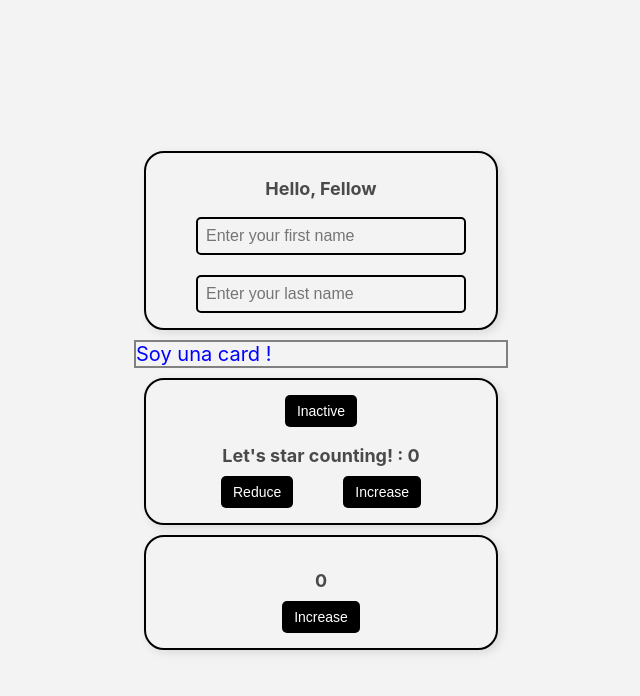
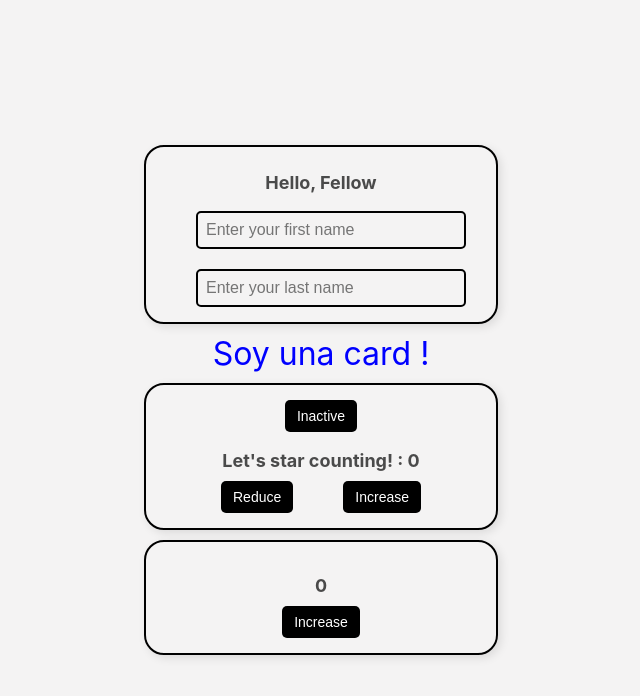
Before and after one commit to hectorflores28/reactjs-course, a React (Create React App) app: page / in a window 1280 px wide. Shown: the top 696 px of the page, without its empty margins (319-959 px from the left). Built offline with nearby package versions, Linux system fonts and the light colour scheme; the HTML template or start-up script is replaced by a standard one.

Commit message:
ReactJS Estilos en linea

```diff
--- a/src/components/Card/Card.jsx
+++ b/src/components/Card/Card.jsx
@@ -1,8 +1,13 @@
 // import styles from './Card.module.scss'
 
 const Card = () => {
+    const textStyles = {
+        color: "blue",
+        fontSize: "2rem",
+        textAlign: "center",
+    }
     return (
-        <div style={{ color: "blue", fontSize: "20px", border: "2px solid grey" }}>
+        <div style={ textStyles }>
             Soy una card !
         </div>
     )
```
